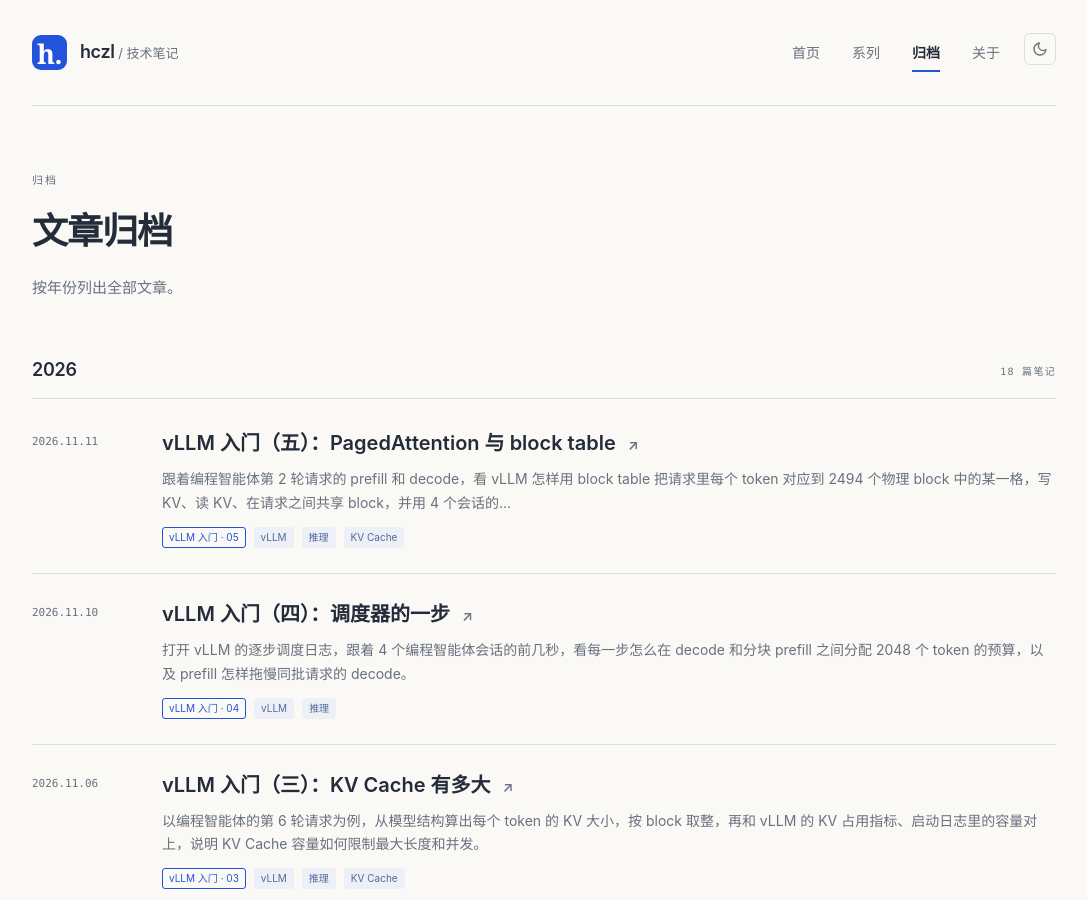
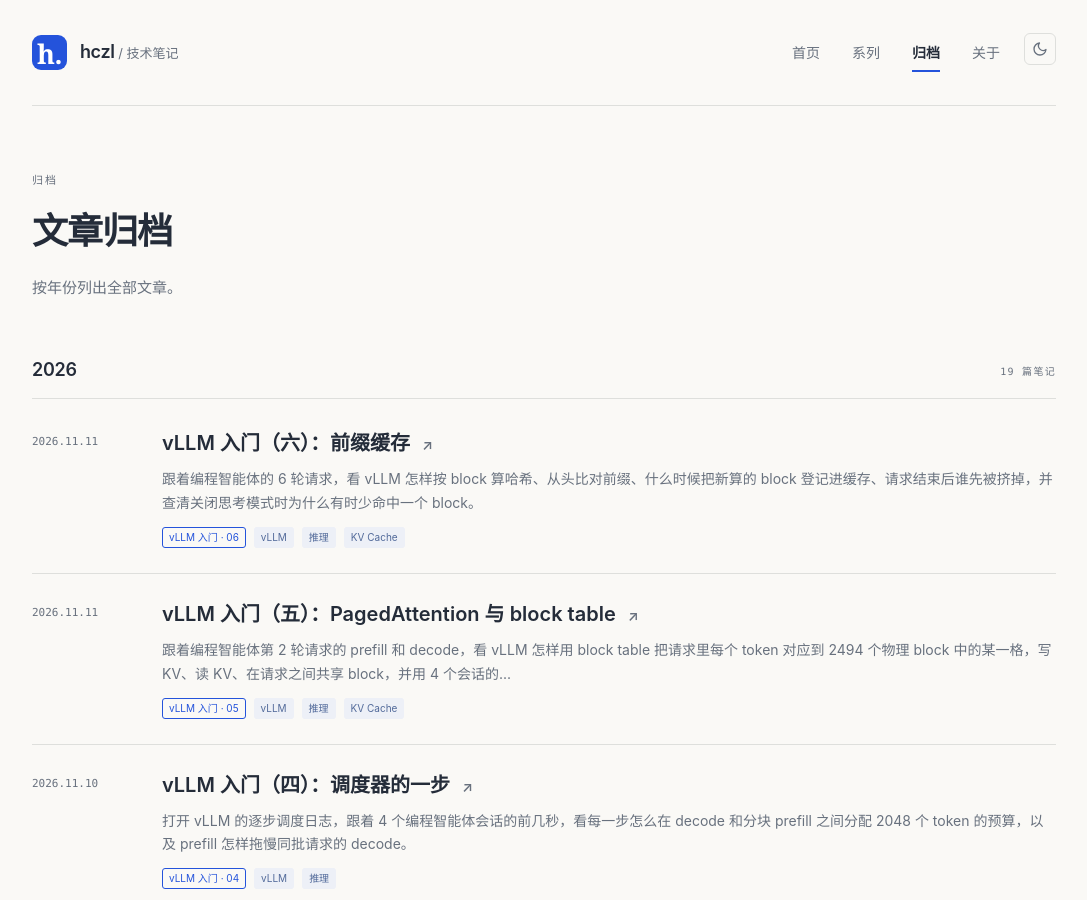
Before and after one commit to hczl/hczl.github.io, a Jekyll site: the page built from archive.html, in a window 1280 px wide and 900 px high. Shown: the whole window, without its empty margins (96-1183 px from the left). Built offline with Jekyll 4.4.1, drawn with Linux system fonts in a browser that asks for light colours; some of the changed lines change nothing that is shown.

Commit message:
发布文章：vLLM 入门（六）：前缀缓存；更正第一篇前缀命中的说法

````diff
--- a/_posts/2026-11-02-vllm-01-overview.md
+++ b/_posts/2026-11-02-vllm-01-overview.md
@@ -165,7 +165,7 @@
 
 第 3 轮请求到来时，第 2 轮的前 450 个 block 还在显存里，于是命中了 7,200 个 token。
 
-第 2 轮的 prompt 有 451 个满 block，命中的却只有 450 个，每一轮都比上一轮的 prompt 少命中一个 block 左右。一开始以为是 block 对齐的问题，用分词器把两轮的 prompt 都渲染出来对比，才发现是对话模板：关闭思考模式时，生成那一轮的 prompt 末尾有一段空的思考标签，而下一轮把这条回复当作历史重新渲染时，模板去掉了这段标签。两次的 token 序列从助手回复的开头就不一样了，所以第 451 个 block 对不上，模型上一轮的回复本身也一直没有命中。
+第 2 轮的 prompt 有 451 个满 block，命中的却只有 450 个，后 5 轮里有 3 轮都比上一轮 prompt 的满 block 少命中一个。一开始以为是 block 对齐的问题，用分词器把两轮的 prompt 都渲染出来对比，才发现是对话模板：关闭思考模式时，生成那一轮的 prompt 末尾有一段空的思考标签，而下一轮把这条回复当作历史重新渲染时，模板去掉了这段标签。两次的 token 序列从助手回复的开头就不一样了，所以第 451 个 block 对不上，模型上一轮的回复本身也一直没有命中。这段标签是 4 个 token，只有它有一部分落进上一轮 prompt 的最后一个满 block 时才会少命中一个 block，另外 2 轮它整段落在没写满的最后一个 block 里，满 block 全部命中，第六篇讲前缀缓存时再展开。
 
 ## 多个会话同时运行
 
--- /dev/null
+++ b/_posts/2026-11-11-vllm-06-prefix-caching.md
@@ -0,0 +1,190 @@
+---
+title: "vLLM 入门（六）：前缀缓存"
+description: "跟着编程智能体的 6 轮请求，看 vLLM 怎样按 block 算哈希、从头比对前缀、什么时候把新算的 block 登记进缓存、请求结束后谁先被挤掉，并查清关闭思考模式时为什么有时少命中一个 block。"
+date: 2026-11-11 15:00:00 +0800
+tags: [vLLM, 推理, KV Cache]
+math: true
+series: vllm
+series_order: 6
+---
+
+第一篇的第四步说，调度器把 token 序列按 16 个一组切开，逐个 block 算哈希，到缓存里找内容相同的 block；第九步说，请求结束后写满的 block 不清空，下一轮还能命中。第五篇讲了命中的 block 怎样直接填进 block table、几条请求怎样共用同一组物理 block。这一篇把前缀缓存单独拿出来，跟着智能体的 6 轮请求看四件事：比对的是什么，新算出的 block 什么时候能被别人命中，显存不够时谁先被挤掉，以及第一篇留下的那个问题，为什么第 2 轮的 prompt 有 451 个满 block，第 3 轮却只命中 450 个。
+
+行为以 vLLM 0.32.0 为准。单会话 6 轮和 4 个、8 个会话的数据来自第一篇的实验，`--gpu-memory-utilization` 0.92，2494 个 block；逐步调度日志那次 4 个会话（第四篇）、思考模式、工具调用和投机解码的对照是在第二篇那台机器上做的，单会话的 6 轮在第二篇那台机器上重跑过，每一轮的 prompt 长度和命中数都和第一篇一样。启动命令里都写了 `--enable-prefix-caching`，其实 0.32.0 对 Qwen3-8B 这类普通的生成模型默认就开着，不写也一样。
+
+## 例子：6 轮请求各命中多少
+
+第一篇单会话实验的 6 轮，加上每轮真正要计算的 token 数：
+
+| 轮次 | prompt token | 命中缓存 | 要计算 | 首 token 时间 |
+| --- | ---: | ---: | ---: | ---: |
+| 1 | 307 | 0 | 307 | 0.08 s |
+| 2 | 7,219 | 288 | 6,931 | 0.83 s |
+| 3 | 15,421 | 7,200 | 8,221 | 1.28 s |
+| 4 | 15,536 | 15,408 | 128 | 0.14 s |
+| 5 | 15,607 | 15,520 | 87 | 0.14 s |
+| 6 | 15,680 | 15,600 | 80 | 0.13 s |
+
+6 轮一共 69,770 个 prompt token，命中 54,016 个，占 77.4%。第 4 轮以后每轮只算一百个 token 上下，首 token 时间稳定在 0.14 秒左右；第 3 轮多读进一个大文件，要算 8,221 个 token，按第四篇看到的一步 2048 个 token 的预算，要分 5 步（这个步数是推算的），首 token 时间是 1.28 秒。
+
+下面跟着第 3 轮请求走一遍。
+
+### 第一步：进引擎时算出每个满 block 的哈希
+
+请求进入引擎进程时，vLLM 就把 prompt 按 16 个 token 一组切开，给每个写满的 block 算一个哈希。第 3 轮的 15,421 个 token 是 963 个满 block，加上最后一个只有 13 个 token 的 block，后者不算哈希。
+
+一个 block 的哈希由三样东西一起算出：前一个 block 的哈希、这个 block 自己的 16 个 token id、一组附加信息。附加信息包括 LoRA 适配器、多模态输入、请求里指定的 cache salt 和 prompt embeds，这里的请求都没有，这一项是空的。第 0 个 block 前面没有 block，用一个初始值代替。
+
+因为每个 block 的哈希里含着前一个 block 的哈希，两个 block 的哈希相同，意味着从第 0 个 token 到这个 block 末尾的内容全都相同。同样 16 个 token，接在不同的前缀后面，哈希就不一样，不会被误当成同一段 KV。这和 KV 的性质一致：一个 token 的 K、V 取决于它前面所有的 token。
+
+哈希算法默认是 SHA-256，可以用 `--prefix-caching-hash-algo` 换成 xxhash 等。用 SHA-256 时初始值是固定的（没有设置 `PYTHONHASHSEED` 的情况下），同一段 prompt 在服务重启后算出的哈希和重启前一样；xxhash 的初始值每次启动随机生成。显存里的缓存本来就不跨重启保留，但以后把 KV 卸载到内存或 SSD、在重启或多个实例之间复用时，哈希能不能对上就有关系了。
+
+请求在 decode 时每写满一个 block，也会给它补算哈希。
+
+### 第二步：从第 0 个 block 往后查，第一个不同就停
+
+调度器第一次调度这条请求时查缓存：从第 0 个 block 开始，拿哈希去缓存里找，找到就看下一个，第一次找不到就停。因为哈希是一环套一环的，前面断了，后面的 block 即使内容相同哈希也不同，查下去没有意义。
+
+第 3 轮查到第 450 个 block（从 0 数）时没找到，停了，命中的是前面的 450 个，即 7,200 个 token。
+
+{% include figure.html src="/assets/images/vllm-06-prefix-caching/01-prefix-match.jpg" alt="上下两排方块分别是 turn 2 prompt 和 turn 3 prompt，左边几块都涂成浅蓝，上方的大括号标着 450 blocks hit；之后一条竖直虚线标着 first mismatch，虚线右边上一排是 empty think tags，下一排是 reply 和 new tool output" caption="图 1：第 3 轮的 prompt 和第 2 轮按 block 从头比对，第一个对不上的 block 之后都要重新计算。方块数量是示意" %}
+
+查找还有一个上限：最多命中 prompt 长度减 1 个 token，再向下取整到整 block。模型至少要对 prompt 的最后一个 token 做一次前向，才能拿到第一个输出 token 的概率分布，所以哪怕整段 prompt 都在缓存里，最后一个 token 也得重算；按整 block 取整之后，实际重算的是最后一整个 block。后面“同一段对话再发一次”一节有实测的例子。
+
+### 第三步：命中的 block 直接用，只为剩下的分配
+
+命中的 450 个 block 直接按顺序填进这条请求的 block table（第五篇第一步），引用计数加一，KV 不复制、不重算。剩下的 8,221 个 token 和第一篇讲的一样，按每一步的预算分块 prefill，每一步只为这一步要算的 token 分配新 block。
+
+如果这时空闲 block 不够，请求留在等待队列里。这次查到的命中不会被保留下来：引用计数没有加上，那些 block 还在空闲队列里，照样可能被别的请求征用；下一次调度时重新从头查一遍，被征用掉的就命中不了了。
+
+### 第四步：每算完一块就登记，不等请求结束
+
+新算出的 block 不是等请求结束才进缓存。prefill 时，调度器给这一步分配 block 的同时，就把这一步会写满的 block 按哈希登记进缓存表，这时这一步的前向还没开始；decode 写满的 block，在默认的异步调度下，等这一步的输出处理完就登记。只登记写满的 block。
+
+所以一条请求还在跑，它前面已经写满的 block 就能被同时到达的另一条请求命中。第五篇里会话 1 的第 1 轮命中 system prompt 的 17 个 block 时，会话 0 的第 2 轮还在 prefill，两条请求同时引用这 17 个 block。
+
+### 第五步：请求结束，block 回到空闲队列
+
+第 3 轮输出 55 个 token 后结束。它的 block 引用计数减到 0，回到空闲队列，但写满的 block 哈希还在缓存表里，KV 也没动。空闲队列有两头：
+
+- 没有哈希的 block（每条请求最后那个没写满的）放到队头，下次分配最先拿走；
+- 有哈希的 block 放到队尾，而且是按请求里从后往前的顺序放，请求的最后一个 block 先放、离队头更近。
+
+分配新 block 时从队头取。取到的 block 如果还挂着旧哈希，就把这个哈希从缓存表里删掉，这个 block 的缓存到此失效。所以先被挤掉的是更早结束的请求留下的 block，同一条请求里先挤掉尾部，前缀留得更久。
+
+第 4 轮到达时，第 3 轮留下的 963 个满 block 都还在空闲队列里。命中的 block 会从空闲队列里取出来、引用计数加一，第 4 轮命中了全部 963 个，15,408 个 token。
+
+## 少命中的那个 block
+
+第 2 轮的 prompt 有 451 个满 block，第 3 轮只命中 450 个；第 3 轮的 prompt 有 963 个满 block，第 4 轮却全部命中了。把每一轮的 prompt 长度除以 16 看余数：
+
+| 上一轮 | 上一轮 prompt | 除以 16 的余数 | 上一轮的满 block | 下一轮命中的 block |
+| --- | ---: | ---: | ---: | ---: |
+| 1 | 307 | 3 | 19 | 18 |
+| 2 | 7,219 | 3 | 451 | 450 |
+| 3 | 15,421 | 13 | 963 | 963 |
+| 4 | 15,536 | 0 | 971 | 970 |
+| 5 | 15,607 | 7 | 975 | 975 |
+
+余数是 0 和 3 时少命中一个 block，余数是 7 和 13 时一个不少。第一篇里我写的是“每一轮都比上一轮的 prompt 少命中一个 block 左右”，按这张表，5 次里是 3 次。
+
+原因第一篇已经找到了，在 Qwen3 的对话模板：关闭思考模式时，模板在生成提示的末尾补一段空的思考标签 `<think>\n\n</think>\n\n`；下一轮把模型的回复当作历史重新渲染时，助手消息里只有回复内容，没有这段标签。两轮的 token 序列从这段标签的第一个 token 起就不同了。这段标签是 prompt 的最后几个 token，它们落在哪个 block 里，决定了少不少命中一个 block：如果整段都在最后那个没写满的 block 里，前面的满 block 全部能命中；如果有一部分落进了最后一个满 block，这个满 block 的哈希就对不上了。
+
+{% include figure.html src="/assets/images/vllm-06-prefix-caching/02-mod16.jpg" alt="上下两行各画 prompt 的最后两个 block。上一行余数为 3，浅蓝的 4 think tokens 跨在两个 block 的交界处，左边写满的 block 标着 full block lost；下一行余数为 13，4 think tokens 完全在最后一个没写满的 block 里，左边的 block 标着 full block hit；标签右边的虚线部分是还空着的位置" caption="图 2：空思考标签是 prompt 的最后 4 个 token。余数小于 4 时它有一部分落在最后一个满 block 里，这个 block 下一轮命中不了。长度不按比例" %}
+
+标签有几个 token，可以从数据反推。用 `tools` 字段做工具调用的那组实验里，prompt 长度除以 16 余 3 的那一轮之后少命中了一个 block，余 4 的那一轮之后没有少，所以标签正好是 4 个 token：`<think>`、两个换行、`</think>`、两个换行，两个换行是一个 token。规律就是：上一轮 prompt 长度除以 16 的余数小于 4，下一轮少命中一个 block。按这个规律算出的命中数，和关闭思考模式的各次实验里没被挤掉的轮次都对得上，包括后面多会话的几十个请求。
+
+少命中一个 block 只是多算 16 个 token，对首 token 时间几乎没有影响。另外，从标签开始往后都对不上，模型上一轮的回复本身每一轮都要重新算，这个智能体每轮的回复是 30 到 55 个 token。
+
+打开思考模式做对照时，6 轮的命中数都正好是上一轮 prompt 的满 block 数，一个不少：
+
+| 上一轮 prompt | 下一轮命中 |
+| ---: | ---: |
+| 303 | 288 |
+| 7,362 | 7,360 |
+| 15,653 | 15,648 |
+| 15,847 | 15,840 |
+| 16,049 | 16,048 |
+
+思考模式下生成提示只到“助手开始回复”的标记为止，模型自己输出思考标签和思考内容；下一轮的历史里只放回复，不放思考内容，两边从模型输出的第一个 token 起才不同。不过模型每轮几百到一千多字的思考内容不进入下一轮的历史，这部分 KV 也就用不上。
+
+## 同一段对话再发一次
+
+第一篇的 4 个会话实验是紧接着单会话实验在同一个服务上跑的。会话 0 的前两轮和单会话的前两轮 prompt 一模一样，命中的是单会话留下的 block：
+
+| 请求 | prompt token | 满 block | 命中 |
+| --- | ---: | ---: | ---: |
+| 会话 0 第 1 轮 | 307 | 19 | 304（19 个 block） |
+| 会话 0 第 2 轮 | 7,219 | 451 | 7,216（451 个 block） |
+
+这次连思考标签所在的 block 也命中了，因为上一次那条请求的 prompt 里也有同样的标签。缓存只认内容，不管是哪条请求、哪个会话留下的。
+
+prompt 长度正好是 16 的整数倍时，能看到第二步说的上限。工具调用那组实验把同一个 6 轮会话原样跑了两遍，第二遍每一轮都和第一遍同一轮的 prompt 完全相同，一共 70,417 个 prompt token 命中了 70,368 个。其中第 6 轮的 prompt 是 15,744 个 token，正好 984 个 block，全部在缓存里，命中的却是 15,728 个，983 个 block。最多命中 15,743 个 token，取整后是 983 个 block，最后一整个 block 的 16 个 token 重算。
+
+## 多个会话时缓存被挤掉
+
+单会话时，每一轮要命中的都是上一轮刚结束时留下的 block，中间没有别的请求来征用，所以命中数完全由上面那条规律决定。多个会话同时跑时就不一定了。
+
+第四篇那次 4 个会话每隔 2 秒启动一个，是在一个刚启动的服务上做的。按“上一轮 prompt 长度减 4，向下取整到 16 的倍数”算出每一轮不被挤掉时应该命中多少，再和实际命中比，24 个请求里有 7 个少了：
+
+| 请求 | 不被挤掉时应命中 | 实际命中 | 首 token 时间 |
+| --- | ---: | ---: | ---: |
+| 会话 3 第 3 轮 | 3,584 | 1,008（63 个 block） | 3.57 s |
+| 会话 2 第 4 轮 | 10,816 | 272（17 个 block） | 2.69 s |
+| 会话 3 第 4 轮 | 11,792 | 848（53 个 block） | 3.25 s |
+| 会话 0 第 5 轮 | 15,536 | 13,120（820 个 block） | 1.51 s |
+| 会话 1 第 5 轮 | 13,104 | 2,368（148 个 block） | 1.78 s |
+| 会话 0 第 6 轮 | 15,616 | 4,768（298 个 block） | 4.21 s |
+| 会话 1 第 6 轮 | 13,168 | 2,064（129 个 block） | 3.34 s |
+
+首 token 时间里还包括排队，不全是重算的时间。整个实验不被挤掉的话应该命中 77.2%，实际是 51.0%，要计算的 token 从 51,516 个变成了 110,684 个。
+
+这些被挤掉的请求，命中的都是开头一段，少的是后面。按第二步的查法，命中本来就只能是从头开始的一段；而前面能留下这么多，是因为第五步说的放回顺序：同一条请求的 block 尾部离队头更近，先被征用。会话 0 第 6 轮还命中了 298 个 block，它上一轮留下的 976 个满 block 里，后面 678 个已经分给了别的请求。
+
+每一轮至少都命中了 272 个 token，也就是 system prompt 所在的 17 个 block。4 个会话的每一条请求开头都是这 17 个 block，它们不断被新请求命中，命中时从空闲队列里取出，请求结束时再放回队尾，总是刚用过的，排不到队头。
+
+第一篇里 8 个会话每隔 0.5 秒启动一个，情况更极端。48 个请求不被挤掉的话应命中 77.2%，实际只有 11.2%：从第 3 轮起几乎每个请求都只命中这 17 个 block，最后两个请求到达时别的会话都已结束，才又命中了 11,088 和 15,792 个。那次等待队列里最多有 6 个请求，按第三步的说法，请求在等待期间不占住它查到的 block，等到真正被调度时，上一轮留下的 block 早已被征用了。
+
+## 投机解码时少一个 block
+
+第三篇提到过用 EAGLE-3 投机解码的那次启动（`--max-model-len 16384`）。在它上面跑同样的 6 轮，输出和不开投机解码时一样，prompt 长度完全相同，但每一轮的命中都少了正好 16 个 token：
+
+| 轮次 | prompt token | 命中（不开） | 命中（EAGLE-3） |
+| --- | ---: | ---: | ---: |
+| 2 | 7,219 | 288 | 272 |
+| 3 | 15,421 | 7,200 | 7,184 |
+| 4 | 15,536 | 15,408 | 15,392 |
+| 5 | 15,607 | 15,520 | 15,504 |
+| 6 | 15,680 | 15,600 | 15,584 |
+
+“不开”一列是同样 `--max-model-len 16384` 的对照启动。vLLM 0.32.0 在 EAGLE 一类方法（eagle、eagle3、mtp 等）下，查到命中之后再退回一个 block，这是在第二步那个上限之外另减的。源码注释给的原因是，草稿模型需要目标模型在生成位置之前那些 token 上的隐藏状态，要重算这一段才能得到。ngram 方法不在此列，命中数和不开时一样。
+
+## 从指标看命中率
+
+`/metrics` 里有两个计数器：`vllm:prefix_cache_queries_total` 是查询的 token 数，`vllm:prefix_cache_hits_total` 是命中的 token 数。每条请求在第一次成功分到 block、开始计算时统计一次，查询数是它的 prompt 长度，命中数和返回结果里的 `cached_tokens` 相同；因为 block 不够而留在等待队列里的那几次尝试不统计，被抢占后重新调度时的再次查询也不计入这两个计数器。单会话实验结束后两者分别是 69,770 和 54,016，和上面表里的合计一致。
+
+引擎每隔 10 秒打一行统计日志，末尾的命中率是最近 1000 条请求的，不是从启动以来累计的：
+
+```text
+Engine 000: Avg prompt throughput: 16.7 tokens/s, Avg generation throughput: 8.0 tokens/s, Running: 0 reqs, Waiting: 0 reqs, GPU KV cache usage: 0.0%, Prefix cache hit rate: 77.4%
+```
+
+这几次实验每个服务上都不到 1000 条请求，日志里的值和用两个计数器算出来的一样。
+
+第三篇说过，`vllm:kv_cache_usage_perc` 只算正在被请求引用的 block，请求结束后就回到 0。显存里还留着多少可命中的缓存，这两个指标都看不出来，只能从下一轮的命中数间接看。
+
+做对照实验时有时需要清空缓存。`vllm serve` 有一个 `POST /reset_prefix_cache` 接口，只有设置了环境变量 `VLLM_SERVER_DEV_MODE=1` 才会开放：
+
+```bash
+VLLM_SERVER_DEV_MODE=1 vllm serve Qwen/Qwen3-8B --served-model-name qwen3-8b --max-model-len 32768
+curl -X POST localhost:8000/reset_prefix_cache
+```
+
+有请求正在运行时，默认不会清空，返回 `{"success": false}`；加上查询参数 `reset_running_requests=true` 会先把运行中的请求抢占回等待队列再清空。这个接口我在实验里没有用过，上面的行为以 0.32.0 的源码为准。
+
+## 参考资料
+
+- [vLLM](https://github.com/vllm-project/vllm)：本文行为以 v0.32.0 为准，块哈希的组成、查找上限、登记时机、空闲队列的顺序、EAGLE 少命中一个 block 的规则和清空缓存的接口以这个版本的源码为准。
+- vLLM 文档：[Automatic Prefix Caching](https://docs.vllm.ai/en/latest/design/prefix_caching.html)、[Metrics](https://docs.vllm.ai/en/latest/design/metrics.html)。
+- [Qwen3-8B 模型卡](https://huggingface.co/Qwen/Qwen3-8B)：对话模板在模型目录的 tokenizer_config.json 里。
+- Lianmin Zheng 等，[SGLang: Efficient Execution of Structured Language Model Programs](https://arxiv.org/abs/2312.07104)，NeurIPS 2024。另一种前缀复用的做法（RadixAttention），可以和 vLLM 按 block 哈希的做法对照。
````
Also changed, not shown: assets/images/vllm-06-prefix-caching/01-prefix-match.jpg (added), assets/images/vllm-06-prefix-caching/02-mod16.jpg (added).
